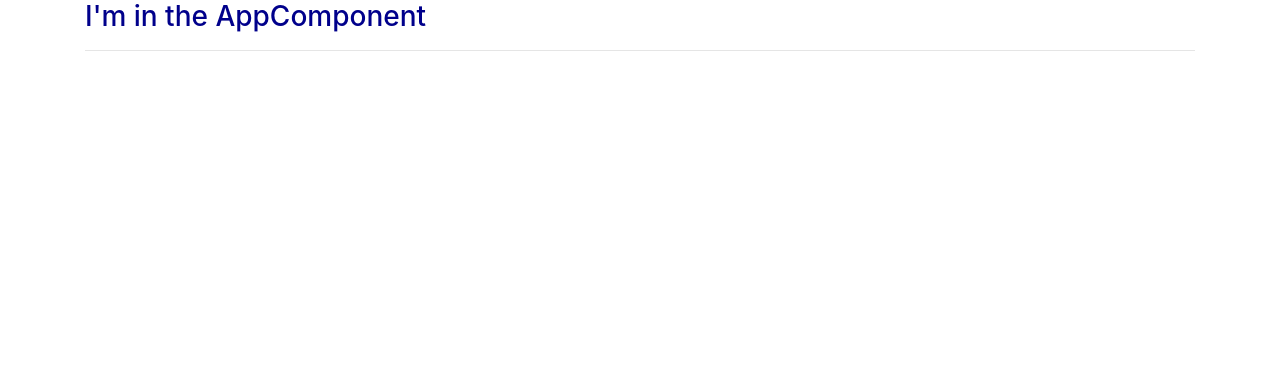
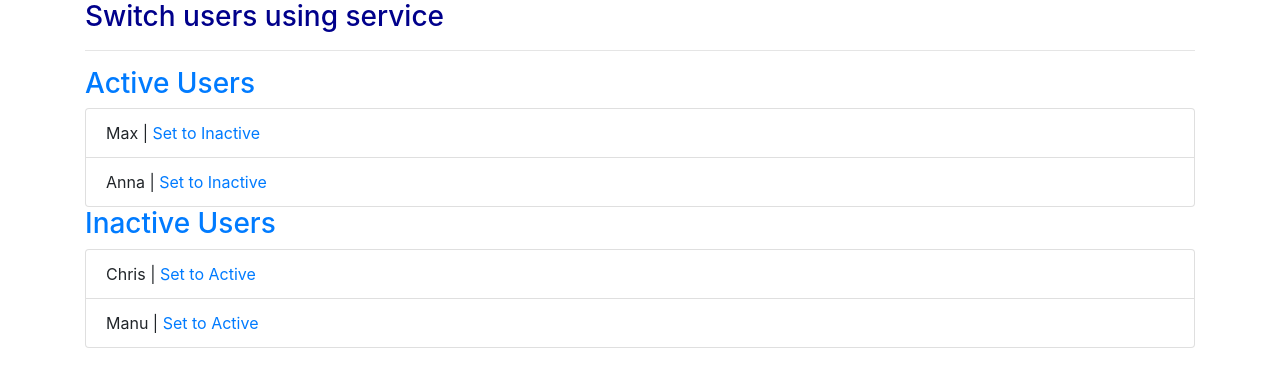
Before and after one commit to rydwan10/angular-udemy-tutorial, an Angular app: page / in a window 1280 px wide. Shown: the top 384 px of the page. Built offline with nearby package versions, Linux system fonts and the light colour scheme.

Commit message:
Using services to finish the assignment

```diff
--- /dev/null
+++ b/src/app/active-users/active-users.component.html
@@ -0,0 +1,6 @@
+<h3 class="text-primary">Active Users</h3>
+<ul class="list-group">
+  <li class="list-group-item" *ngFor="let user of users; let i = index">
+    {{ user }} | <a href="#" (click)="setToInactive(i)">Set to Inactive</a>
+  </li>
+</ul>
--- /dev/null
+++ b/src/app/active-users/active-users.component.ts
@@ -0,0 +1,20 @@
+import { Component, OnInit } from '@angular/core';
+import { UserService } from '../users.service';
+
+@Component({
+  selector: 'app-active-users',
+  templateUrl: './active-users.component.html',
+  styleUrls: ['./active-users.component.css'],
+})
+export class ActiveUsersComponent implements OnInit {
+  users: string[];
+  constructor(private usersService: UserService) {}
+
+  ngOnInit(): void {
+    this.users = this.usersService.activeUsers;
+  }
+
+  setToInactive(id: number) {
+    this.usersService.setToInactive(id);
+  }
+}
--- a/src/app/app.component.html
+++ b/src/app/app.component.html
@@ -1,8 +1,10 @@
 <div class="container">
   <div class="row">
     <div class="col">
-      <h3>I'm in the AppComponent</h3>
+      <h3>Switch users using service</h3>
       <hr />
+      <app-active-users></app-active-users>
+      <app-inactive-users></app-inactive-users>
     </div>
   </div>
 </div>
--- a/src/app/app.component.ts
+++ b/src/app/app.component.ts
@@ -1,9 +1,11 @@
 import { Component } from '@angular/core';
+import { UserService } from './users.service';
 
 @Component({
   selector: 'app-root',
   templateUrl: './app.component.html',
   styleUrls: ['./app.component.css'],
+  providers: [UserService],
 })
 export class AppComponent {
   title = 'myapp';
--- /dev/null
+++ b/src/app/counter.service.ts
@@ -0,0 +1,16 @@
+import { Injectable } from '@angular/core';
+
+@Injectable()
+export class CounterService {
+  activeToInactiveCounter = 0;
+  inactiveToActiveCounter = 0;
+
+  incrementActiveToInactive() {
+    this.activeToInactiveCounter++;
+    console.log('Active to Inactive ' + this.activeToInactiveCounter);
+  }
+  incrementInactiveToActive() {
+    this.inactiveToActiveCounter++;
+    console.log('Inactive to Active ' + this.inactiveToActiveCounter);
+  }
+}
--- /dev/null
+++ b/src/app/inactive-users/inactive-users.component.html
@@ -0,0 +1,6 @@
+<h3 class="text-primary">Inactive Users</h3>
+<ul class="list-group">
+  <li class="list-group-item" *ngFor="let user of users; let i = index">
+    {{ user }} | <a href="#" (click)="setToActive(i)">Set to Active</a>
+  </li>
+</ul>
--- /dev/null
+++ b/src/app/inactive-users/inactive-users.component.ts
@@ -0,0 +1,20 @@
+import { Component, OnInit } from '@angular/core';
+import { UserService } from '../users.service';
+
+@Component({
+  selector: 'app-inactive-users',
+  templateUrl: './inactive-users.component.html',
+  styleUrls: ['./inactive-users.component.css'],
+})
+export class InactiveUsersComponent implements OnInit {
+  users: string[];
+  constructor(private usersService: UserService) {}
+
+  ngOnInit(): void {
+    this.users = this.usersService.inactiveUsers;
+  }
+
+  setToActive(id: number): void {
+    this.usersService.setToActive(id);
+  }
+}
--- /dev/null
+++ b/src/app/users.service.ts
@@ -0,0 +1,22 @@
+import { Injectable } from '@angular/core';
+import { CounterService } from './counter.service';
+
+@Injectable()
+export class UserService {
+  activeUsers = ['Max', 'Anna'];
+  inactiveUsers = ['Chris', 'Manu'];
+
+  constructor(private counterService: CounterService) {}
+
+  setToActive(id: number): void {
+    this.activeUsers.push(this.inactiveUsers[id]);
+    this.inactiveUsers.splice(id, 1);
+    this.counterService.incrementInactiveToActive();
+  }
+
+  setToInactive(id: number): void {
+    this.inactiveUsers.push(this.activeUsers[id]);
+    this.activeUsers.splice(id, 1);
+    this.counterService.incrementActiveToInactive();
+  }
+}
```
Also changed, not shown: src/app/app.module.ts (+5 -2 lines), src/app/active-users/active-users.component.css (added), src/app/inactive-users/inactive-users.component.css (added).
